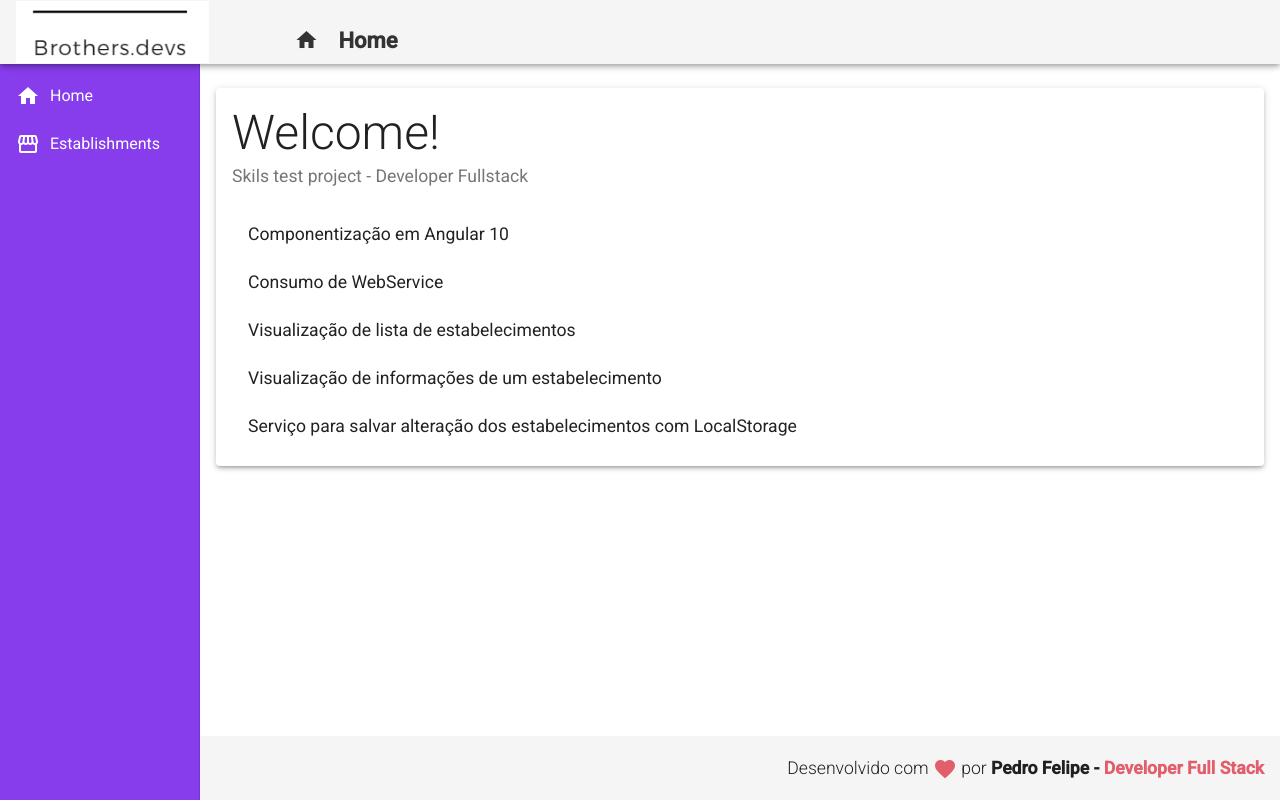
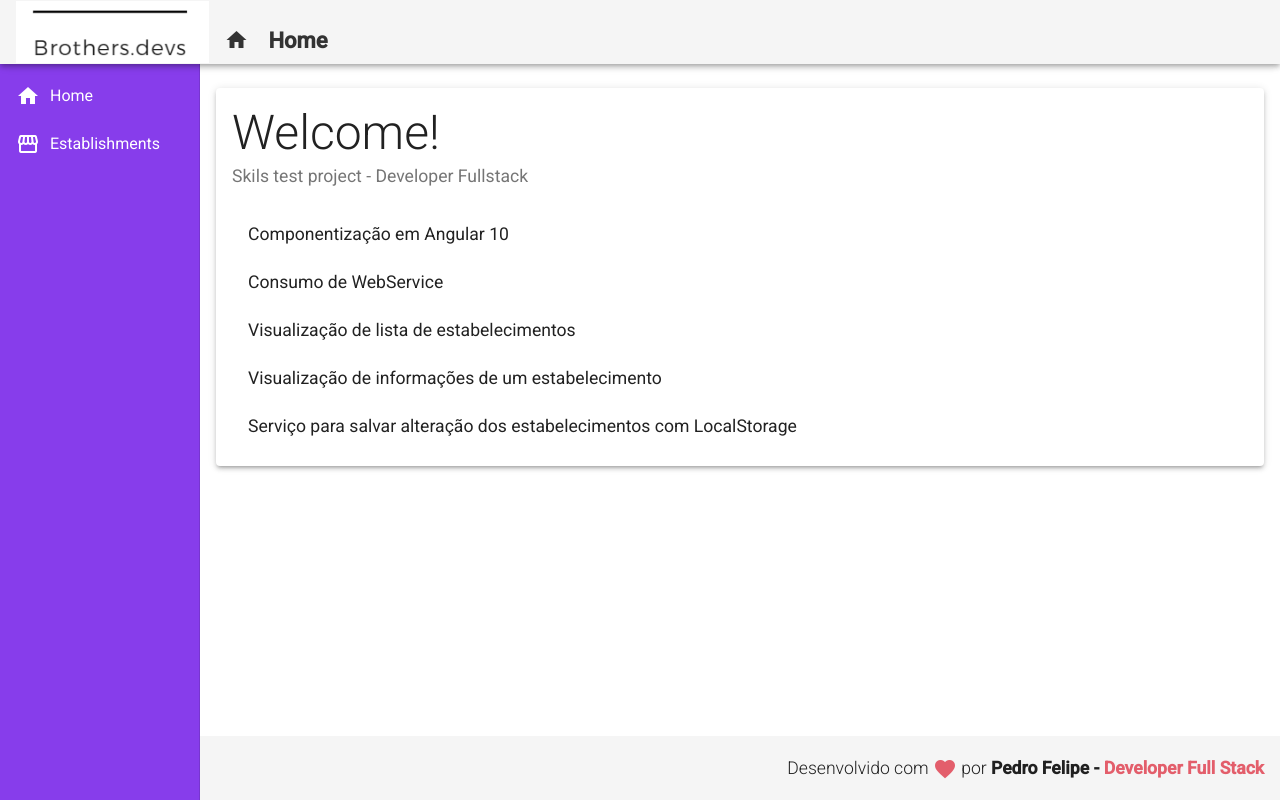
Before and after one commit to LordPedroFelipe/frontend-challenge, an Angular app: page / in a window 1280 px wide. Built offline with nearby package versions, Linux system fonts and the light colour scheme.

Commit message:
#000 - Ajustes

```diff
--- a/src/app/components/template/header/header.component.css
+++ b/src/app/components/template/header/header.component.css
@@ -14,10 +14,11 @@
 
 .header .logo {
   max-height: 63px;
+
 }
 
 .header .title-group {
-  padding-left: 85px;
+  padding-left: 15px;
 }
 
 .header .title-group i {
```
